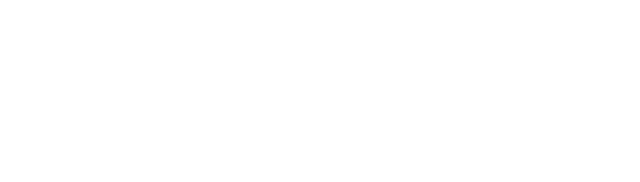
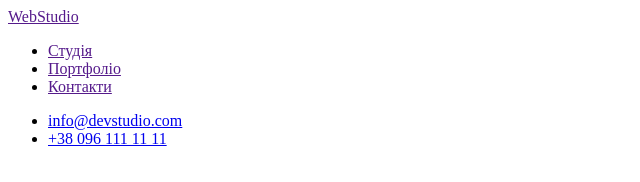
Before and after one commit to innekto/goit-markup-hw-01, a plain HTML site: page index.html in a window 1280 px wide. Shown: the whole page, without its empty margins (0-640 px from the left). Drawn offline with Linux system fonts and the light colour scheme.

Commit message:
create header

```diff
--- a/index.html
+++ b/index.html
@@ -9,6 +9,20 @@
 </head>
 
 <body>
+    <header>
+        <a href="">WebStudio</a>
+        <nav>
+            <ul lang="uk">
+                <li><a href="">Студія</a></li>
+                <li><a href="">Портфоліо</a></li>
+                <li><a href="">Контакти</a></li>
+            </ul>
+        </nav>
+        <ul>
+            <li><a href="mailto:info@devstudio.com">info@devstudio.com</a></li>
+            <li><a href="tel:+38 096 111 11 11">+38 096 111 11 11</a></li>
+        </ul>
+    </header>
 
 </body>
 
```
Also changed, not shown: .prettierrc.json (added).
